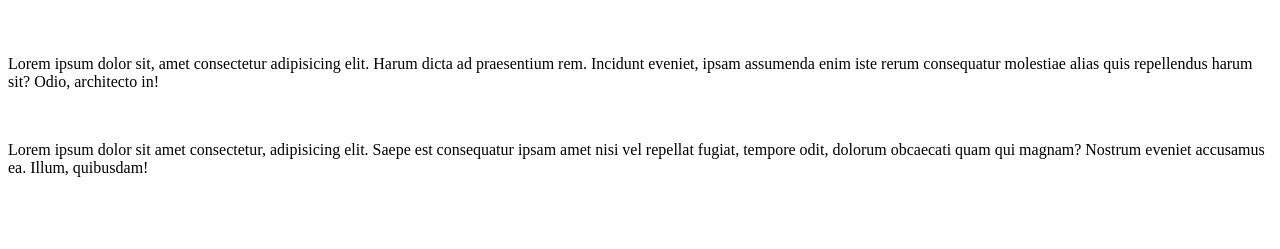
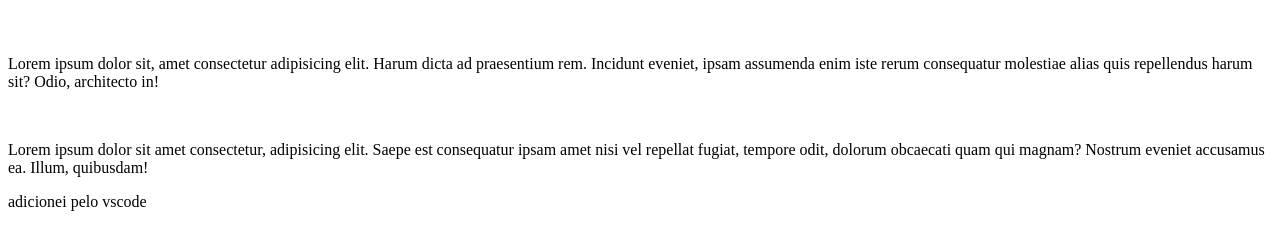
Before and after one commit to rickcoelh0/rick-code, a plain HTML site: page Site-exemplo/Index.html in a window 1280 px wide. Shown: the part 59-308 px from the top of the page. Drawn offline with Linux system fonts and the light colour scheme.

Commit message:
Update Index.html

```diff
--- a/Site-exemplo/Index.html
+++ b/Site-exemplo/Index.html
@@ -11,5 +11,6 @@
     <p>Lorem ipsum dolor sit, amet consectetur adipisicing elit. Harum dicta ad praesentium rem. Incidunt eveniet, ipsam assumenda enim iste rerum consequatur molestiae alias quis repellendus harum sit? Odio, architecto in!</p>
     <br>
     <p>Lorem ipsum dolor sit amet consectetur, adipisicing elit. Saepe est consequatur ipsam amet nisi vel repellat fugiat, tempore odit, dolorum obcaecati quam qui magnam? Nostrum eveniet accusamus ea. Illum, quibusdam!</p>
+    <p>adicionei pelo vscode</p>
 </body>
 </html>
```
